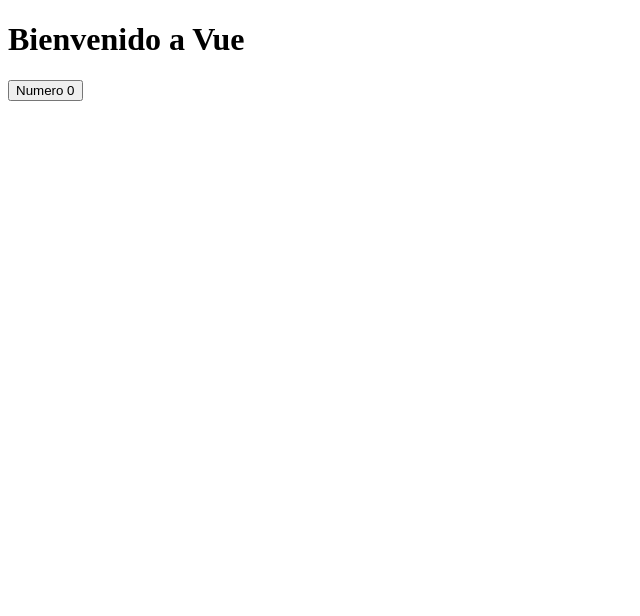
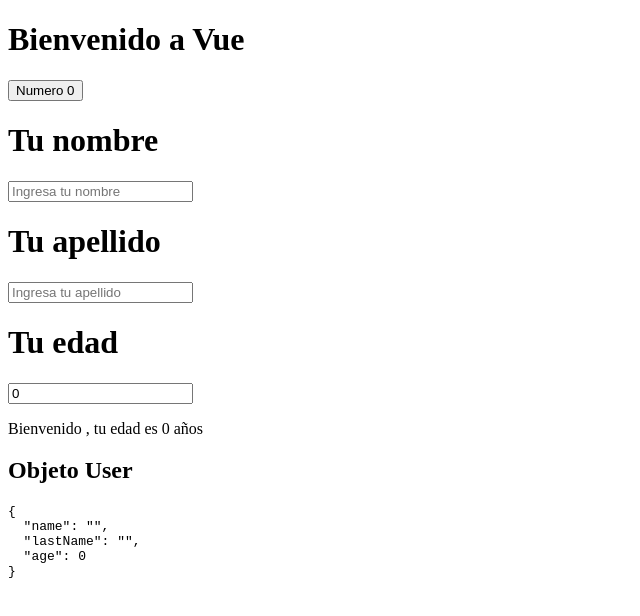
Before and after one commit to BALT9/Vue-curso-1, a Vue app: page / in a window 1280 px wide. Shown: the top 616 px of the page, without its empty margins (0-640 px from the left). Built offline with nearby package versions, Linux system fonts and the light colour scheme.

Commit message:
uso de ref

```diff
--- a/src/components/HelloWorld.vue
+++ b/src/components/HelloWorld.vue
@@ -1,10 +1,33 @@
 <script setup>
-import { ref } from 'vue'
+import { ref } from "vue";
 
-const count = ref(0)
+const count = ref(0);
+const name = ref("")
+const lastName = ref("")
+const age = ref(0)
+
+const user = ref({
+  name: name,
+  lastName: lastName,
+  age: age
+})
+
 </script>
 
 <template>
   <h1>Bienvenido a Vue</h1>
   <button v-on:click="count++">Numero {{ count }}</button>
+
+  <h1>Tu nombre</h1>
+  <input type="text" v-model="name" placeholder="Ingresa tu nombre">
+  <h1>Tu apellido</h1>
+  <input type="text" v-model="lastName" placeholder="Ingresa tu apellido">
+  <h1>Tu edad</h1>
+  <input type="text" v-model="age" placeholder="Ingresa tu edad">
+  <p>Bienvenido {{ name }} {{ lastName }}, tu edad es {{ age }} años</p>
+
+  <h2>Objeto User</h2>
+  <!-- <p>{{ user }}</p> -->
+  <pre>{{ JSON.stringify(user, null, 2) }}</pre>
+
 </template>
```
